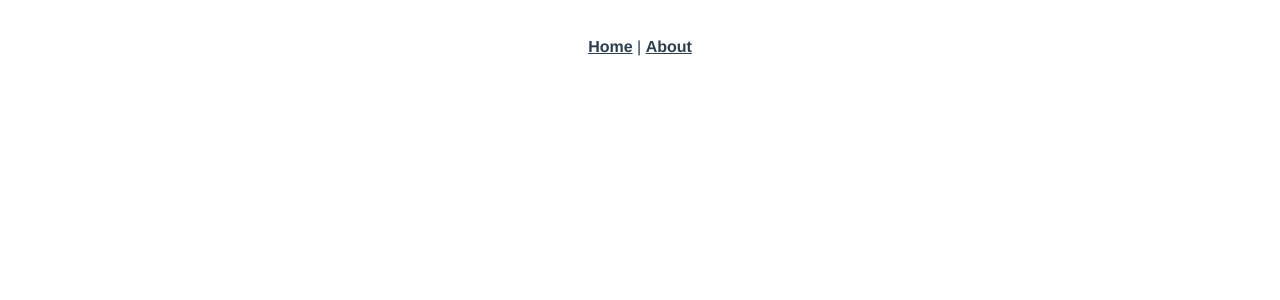
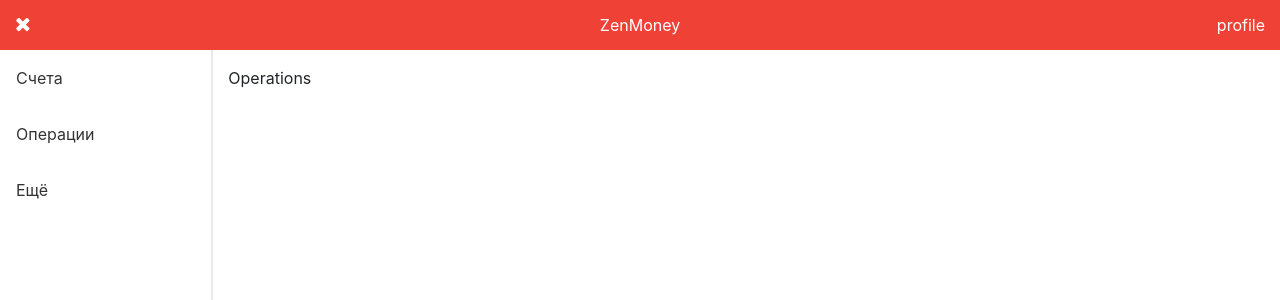
Before and after one commit to reywheel/vue-zenmoney, a Vue app: page /operations in a window 1280 px wide. Shown: the top 300 px of the page. Built offline with nearby package versions, Linux system fonts and the light colour scheme.

Commit message:
Начал делать вёрстку default layout

```diff
--- a/public/index.html
+++ b/public/index.html
@@ -1,17 +1,29 @@
 <!DOCTYPE html>
 <html lang="en">
+
 <head>
   <meta charset="utf-8">
   <meta http-equiv="X-UA-Compatible" content="IE=edge">
   <meta name="viewport" content="width=device-width,initial-scale=1.0">
   <link rel="icon" href="<%= BASE_URL %>favicon.ico">
   <title><%= htmlWebpackPlugin.options.title %></title>
+  <link rel="stylesheet" href="https://cdn.jsdelivr.net/npm/bootstrap@4.5.3/dist/css/bootstrap.min.css" integrity="sha384-TX8t27EcRE3e/ihU7zmQxVncDAy5uIKz4rEkgIXeMed4M0jlfIDPvg6uqKI2xXr2" crossorigin="anonymous">
+  <link rel="stylesheet" href="https://stackpath.bootstrapcdn.com/font-awesome/4.7.0/css/font-awesome.min.css">
 </head>
+
 <body>
   <noscript>
-      <strong>We're sorry but <%= htmlWebpackPlugin.options.title %> doesn't work properly without JavaScript enabled. Please enable it to continue.</strong>
+    <strong>We're sorry but <%= htmlWebpackPlugin.options.title %> doesn't work properly without JavaScript enabled.
+      Please enable it to continue.</strong>
   </noscript>
   <div id="app"></div>
   <!-- built files will be auto injected -->
+  <script src="https://code.jquery.com/jquery-3.5.1.slim.min.js"
+    integrity="sha384-DfXdz2htPH0lsSSs5nCTpuj/zy4C+OGpamoFVy38MVBnE+IbbVYUew+OrCXaRkfj" crossorigin="anonymous">
+  </script>
+  <script src="https://cdn.jsdelivr.net/npm/bootstrap@4.5.3/dist/js/bootstrap.bundle.min.js"
+    integrity="sha384-ho+j7jyWK8fNQe+A12Hb8AhRq26LrZ/JpcUGGOn+Y7RsweNrtN/tE3MoK7ZeZDyx" crossorigin="anonymous">
+  </script>
 </body>
+
 </html>
--- a/src/App.vue
+++ b/src/App.vue
@@ -1,32 +1,27 @@
 <template>
   <div id="app">
-    <div id="nav">
-      <router-link to="/">Home</router-link> |
-      <router-link to="/about">About</router-link>
-    </div>
-    <router-view/>
+    <component :is="layout">
+      <router-view></router-view>
+    </component>
   </div>
 </template>
 
-<style lang="scss">
-#app {
-  font-family: Avenir, Helvetica, Arial, sans-serif;
-  -webkit-font-smoothing: antialiased;
-  -moz-osx-font-smoothing: grayscale;
-  text-align: center;
-  color: #2c3e50;
-}
+<script>
+// eslint-disable-next-line no-unused-vars
+import DefaultLayout from '@/layouts/DefaultLayout'
 
-#nav {
-  padding: 30px;
-
-  a {
-    font-weight: bold;
-    color: #2c3e50;
-
-    &.router-link-exact-active {
-      color: #42b983;
+export default {
+  components: {
+    DefaultLayout
+  },
+  computed: {
+    layout () {
+      return getFullLayoutName(this.$route.meta.layout || 'default')
     }
   }
 }
-</style>
+
+function getFullLayoutName (layoutName) {
+  return layoutName[0].toUpperCase() + layoutName.slice(1) + 'Layout'
+}
+</script>
--- a/src/components/HelloWorld.vue
+++ /dev/null
@@ -1,60 +0,0 @@
-<template>
-  <div class="hello">
-    <h1>{{ msg }}</h1>
-    <p>
-      For a guide and recipes on how to configure / customize this project,<br>
-      check out the
-      <a href="https://cli.vuejs.org" target="_blank" rel="noopener">vue-cli documentation</a>.
-    </p>
-    <h3>Installed CLI Plugins</h3>
-    <ul>
-      <li><a href="https://github.com/vuejs/vue-cli/tree/dev/packages/%40vue/cli-plugin-babel" target="_blank" rel="noopener">babel</a></li>
-      <li><a href="https://github.com/vuejs/vue-cli/tree/dev/packages/%40vue/cli-plugin-router" target="_blank" rel="noopener">router</a></li>
-      <li><a href="https://github.com/vuejs/vue-cli/tree/dev/packages/%40vue/cli-plugin-vuex" target="_blank" rel="noopener">vuex</a></li>
-      <li><a href="https://github.com/vuejs/vue-cli/tree/dev/packages/%40vue/cli-plugin-eslint" target="_blank" rel="noopener">eslint</a></li>
-    </ul>
-    <h3>Essential Links</h3>
-    <ul>
-      <li><a href="https://vuejs.org" target="_blank" rel="noopener">Core Docs</a></li>
-      <li><a href="https://forum.vuejs.org" target="_blank" rel="noopener">Forum</a></li>
-      <li><a href="https://chat.vuejs.org" target="_blank" rel="noopener">Community Chat</a></li>
-      <li><a href="https://twitter.com/vuejs" target="_blank" rel="noopener">Twitter</a></li>
-      <li><a href="https://news.vuejs.org" target="_blank" rel="noopener">News</a></li>
-    </ul>
-    <h3>Ecosystem</h3>
-    <ul>
-      <li><a href="https://router.vuejs.org" target="_blank" rel="noopener">vue-router</a></li>
-      <li><a href="https://vuex.vuejs.org" target="_blank" rel="noopener">vuex</a></li>
-      <li><a href="https://github.com/vuejs/vue-devtools#vue-devtools" target="_blank" rel="noopener">vue-devtools</a></li>
-      <li><a href="https://vue-loader.vuejs.org" target="_blank" rel="noopener">vue-loader</a></li>
-      <li><a href="https://github.com/vuejs/awesome-vue" target="_blank" rel="noopener">awesome-vue</a></li>
-    </ul>
-  </div>
-</template>
-
-<script>
-export default {
-  name: 'HelloWorld',
-  props: {
-    msg: String
-  }
-}
-</script>
-
-<!-- Add "scoped" attribute to limit CSS to this component only -->
-<style scoped lang="scss">
-h3 {
-  margin: 40px 0 0;
-}
-ul {
-  list-style-type: none;
-  padding: 0;
-}
-li {
-  display: inline-block;
-  margin: 0 10px;
-}
-a {
-  color: #42b983;
-}
-</style>
--- /dev/null
+++ b/src/components/sidebar/AppMenuItem.vue
@@ -0,0 +1,43 @@
+<template>
+  <li class="sidebar__nav-item"><router-link :to="link" class="sidebar__nav-link p-3">{{ title }}</router-link></li>
+</template>
+
+<script>
+export default {
+  name: 'MenuItem',
+  props: {
+    title: {
+      type: String,
+      required: true
+    },
+    link: {
+      type: String,
+      required: true
+    }
+  }
+}
+</script>
+
+<style scoped lang="scss">
+.sidebar {
+  border-right: 2px solid #ECE9E4;
+  min-height: calc(100vh - 50px);
+
+  &__nav {
+     list-style: none;
+     padding-left: 0;
+
+    &-link {
+      display: block;
+      color: #333333;
+      width: 100%;
+      transition: background-color .3s;
+      text-decoration: none;
+
+      &:hover {
+        background-color: #ECE9E4;
+      }
+    }
+  }
+}
+</style>
--- /dev/null
+++ b/src/layouts/DefaultLayout.vue
@@ -0,0 +1,127 @@
+<template>
+  <div class="container-fluid">
+    <section class="header row">
+      <div class="col">
+        <div class="header__burger" @click="sidebarIsOpen = !sidebarIsOpen">
+          <i v-if="sidebarIsOpen" class="header__burger-icon fa fa-times"></i>
+          <i v-else class="header__burger-icon fa fa-bars"></i>
+        </div>
+      </div>
+      <div class="col d-flex justify-content-center">
+        <a href="#" class="header__logo">ZenMoney</a>
+      </div>
+      <div class="col d-flex justify-content-end">
+        <a href="#" class="header__profile">profile</a>
+      </div>
+    </section>
+    <section class="body row">
+      <section class="sidebar px-0" :class="sidebarClass">
+        <ul class="sidebar__nav">
+          <AppMenuItem v-for="link of links"
+                    :key="link.link"
+                    :link="link.link"
+                    :title="link.title"
+          />
+        </ul>
+      </section>
+      <section class="content py-3" :class="contentClass">
+        <slot></slot>
+      </section>
+    </section>
+  </div>
+</template>
+
+<script>
+import AppMenuItem from '@/components/sidebar/AppMenuItem'
+
+export default {
+  name: 'DefaultLayout',
+  components: {
+    AppMenuItem
+  },
+  data () {
+    return {
+      links: [
+        {
+          title: 'Счета',
+          link: 'accounts'
+        },
+        {
+          title: 'Операции',
+          link: 'operations'
+        },
+        {
+          title: 'Ещё',
+          link: 'more'
+        }
+      ],
+      sidebarIsOpen: true
+    }
+  },
+  computed: {
+    sidebarClass () {
+      return this.sidebarIsOpen ? 'col-2' : 'col-0 hide'
+    },
+    contentClass () {
+      return this.sidebarIsOpen ? 'col-10' : 'col-12'
+    }
+  }
+}
+</script>
+
+<style scoped lang="scss">
+  .header {
+    height: 50px;
+    background-color: #EF4136;
+    display: flex;
+    align-items: center;
+
+    &__logo {
+      color: white;
+    }
+
+    &__burger {
+      color: white;
+      cursor: pointer;
+
+      &-icon {
+        font-size: 20px;
+      }
+    }
+
+    &__profile {
+      color: white;
+    }
+  }
+
+  .sidebar {
+    border-right: 2px solid #ECE9E4;
+    min-height: calc(100vh - 50px);
+
+    &__nav {
+      list-style: none;
+      padding-left: 0;
+
+      &-item {
+      }
+
+      &-link {
+        display: block;
+        width: 100%;
+        transition: background-color .3s;
+        text-decoration: none;
+
+        &:hover {
+          background-color: #ECE9E4;
+        }
+      }
+    }
+  }
+
+  .hide {
+    display: none;
+    width: 0;
+    opacity: 0;
+    pointer-events: none;
+  }
+</style>
--- /dev/null
+++ b/src/pages/Accounts.vue
@@ -0,0 +1,13 @@
+<template>
+  <p>Accounts</p>
+</template>
+
+<script>
+export default {
+  name: 'Accounts'
+}
+</script>
+
+<style scoped>
+
+</style>
--- /dev/null
+++ b/src/pages/Operations.vue
@@ -0,0 +1,13 @@
+<template>
+  <p>Operations</p>
+</template>
+
+<script>
+export default {
+  name: 'Operations'
+}
+</script>
+
+<style scoped>
+
+</style>
--- a/src/router/index.js
+++ b/src/router/index.js
@@ -1,22 +1,22 @@
 import Vue from 'vue'
 import VueRouter from 'vue-router'
-import Home from '../views/Home.vue'
+import Operations from '@/pages/Operations.vue'
+import Accounts from '@/pages/Accounts.vue'
 
 Vue.use(VueRouter)
 
 const routes = [
   {
-    path: '/',
-    name: 'Home',
-    component: Home
+    path: '/operations',
+    name: 'operations',
+    component: Operations,
+    meta: { layout: 'default' }
   },
   {
-    path: '/about',
-    name: 'About',
-    // route level code-splitting
-    // this generates a separate chunk (about.[hash].js) for this route
-    // which is lazy-loaded when the route is visited.
-    component: () => import(/* webpackChunkName: "about" */ '../views/About.vue')
+    path: '/accounts',
+    name: 'accounts',
+    component: Accounts,
+    meta: { layout: 'default' }
   }
 ]
 
--- a/src/views/About.vue
+++ /dev/null
@@ -1,5 +0,0 @@
-<template>
-  <div class="about">
-    <h1>This is an about page</h1>
-  </div>
-</template>
--- a/src/views/Home.vue
+++ /dev/null
@@ -1,18 +0,0 @@
-<template>
-  <div class="home">
-    <img alt="Vue logo" src="../assets/logo.png">
-    <HelloWorld msg="Welcome to Your Vue.js App"/>
-  </div>
-</template>
-
-<script>
-// @ is an alias to /src
-import HelloWorld from '@/components/HelloWorld.vue'
-
-export default {
-  name: 'Home',
-  components: {
-    HelloWorld
-  }
-}
-</script>
```
Also changed, not shown: TODO.txt. Lines whose indentation alone changed are shown as unchanged.
